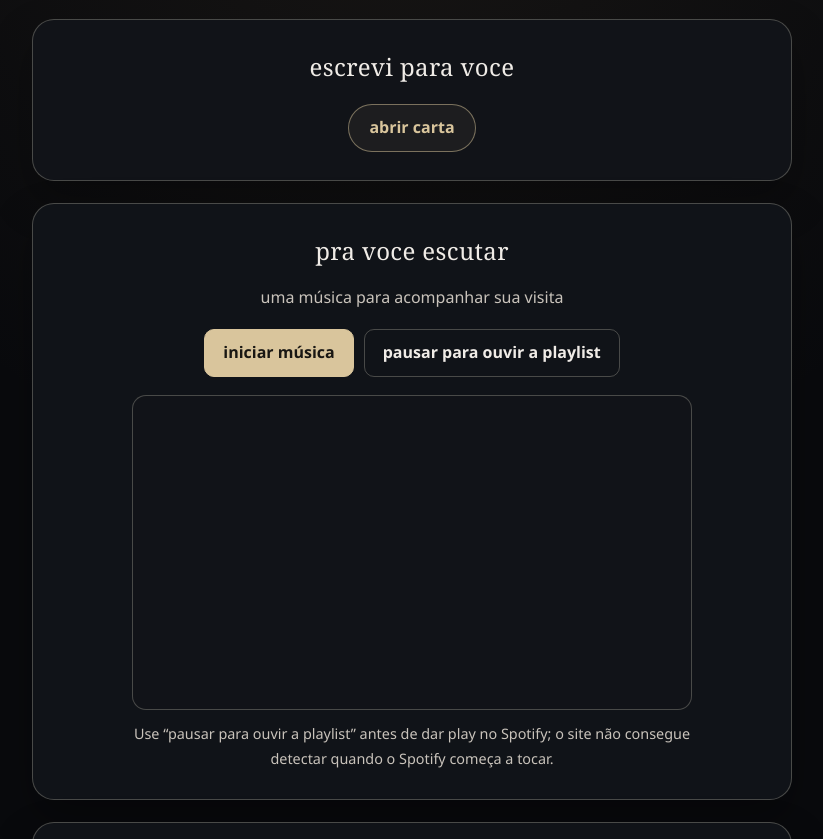
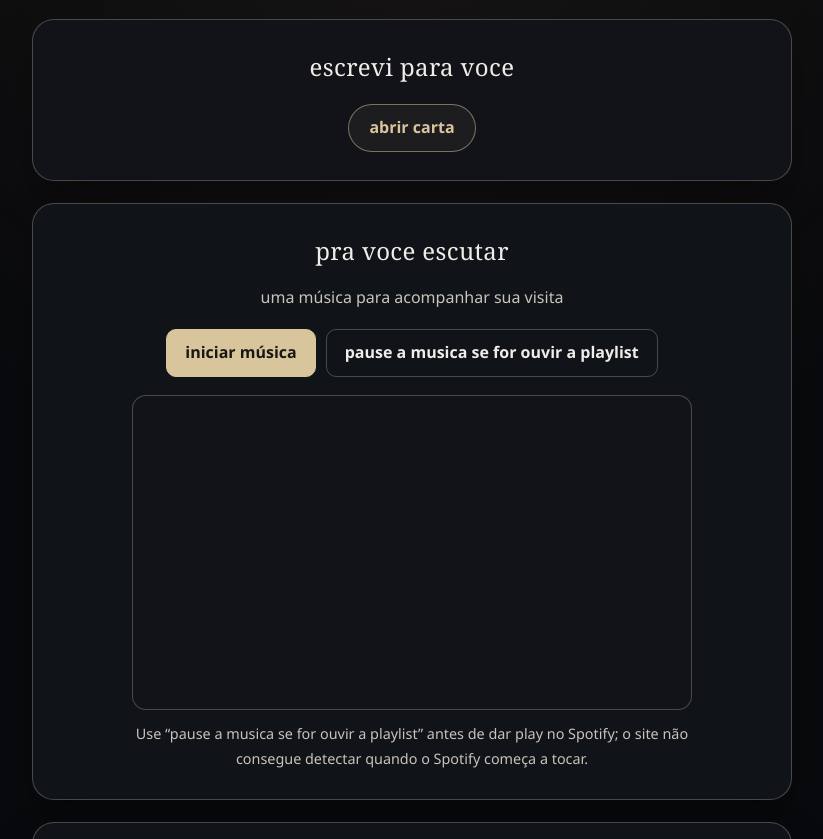
Before and after one commit to teamoanafofa/aniversariohaha, a plain HTML site: page index.html in a window 1280 px wide. Shown: the part 168-1007 px from the top of the page, without its empty margins (228-1051 px from the left). Drawn offline with Linux system fonts and the light colour scheme.

Commit message:
Apply the exact requested text for the playlist pause button and helper note

```diff
--- a/index.html
+++ b/index.html
@@ -150,12 +150,12 @@ peço perdão se isso acabar te estressando, posso estar sendo egoista, e mais u
       <p class="muted">uma música para acompanhar sua visita</p>
       <div class="button-row">
         <button class="button" id="start-background-music" type="button">iniciar música</button>
-        <button class="button secondary" id="pause-background-music" type="button">pausar para ouvir a playlist</button>
+        <button class="button secondary" id="pause-background-music" type="button">pause a musica se for ouvir a playlist</button>
       </div>
       <div class="music-player">
         <div id="youtube-player" title="música de fundo do YouTube"></div>
       </div>
-      <p class="music-note">Use “pausar para ouvir a playlist” antes de dar play no Spotify; o site não consegue detectar quando o Spotify começa a tocar.</p>
+      <p class="music-note">Use “pause a musica se for ouvir a playlist” antes de dar play no Spotify; o site não consegue detectar quando o Spotify começa a tocar.</p>
     </section>
 
     <section class="playlist-section" id="playlist" aria-labelledby="playlist-title">
```
